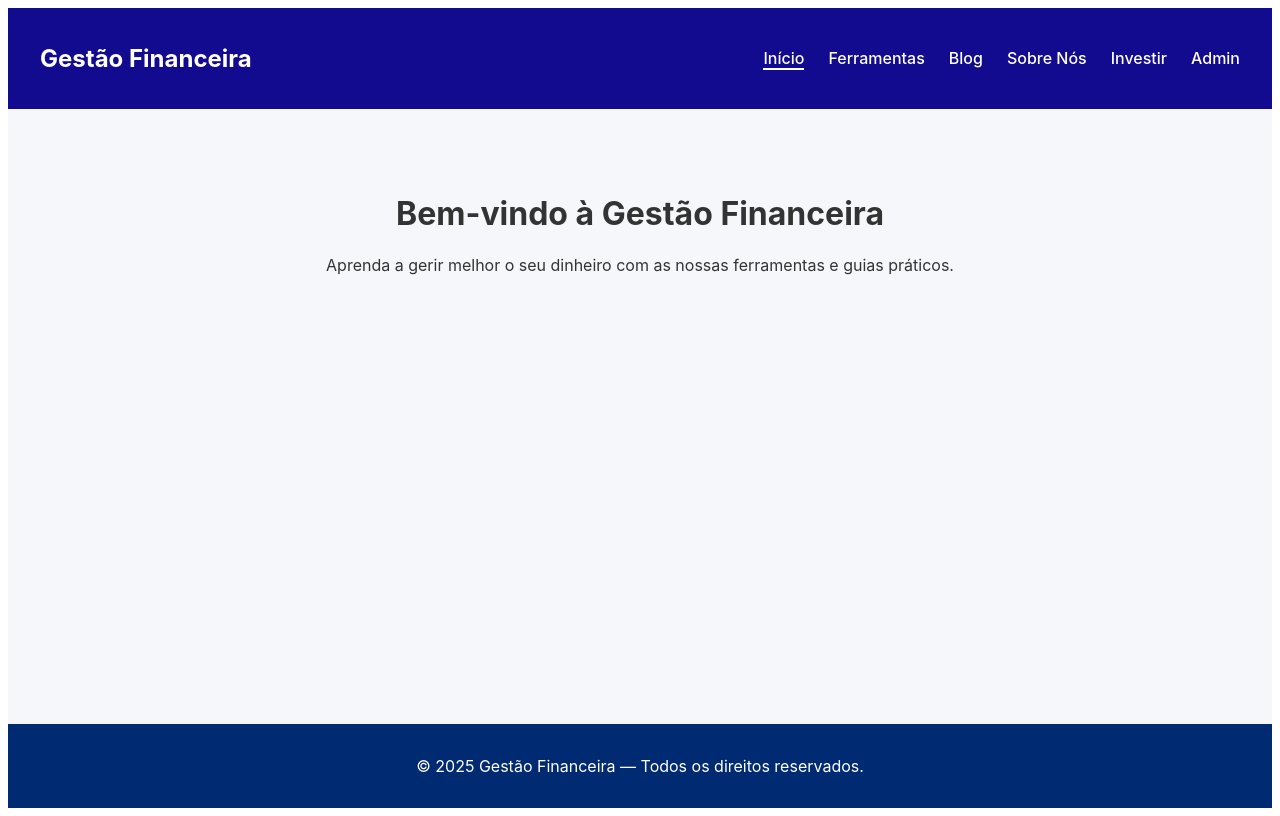
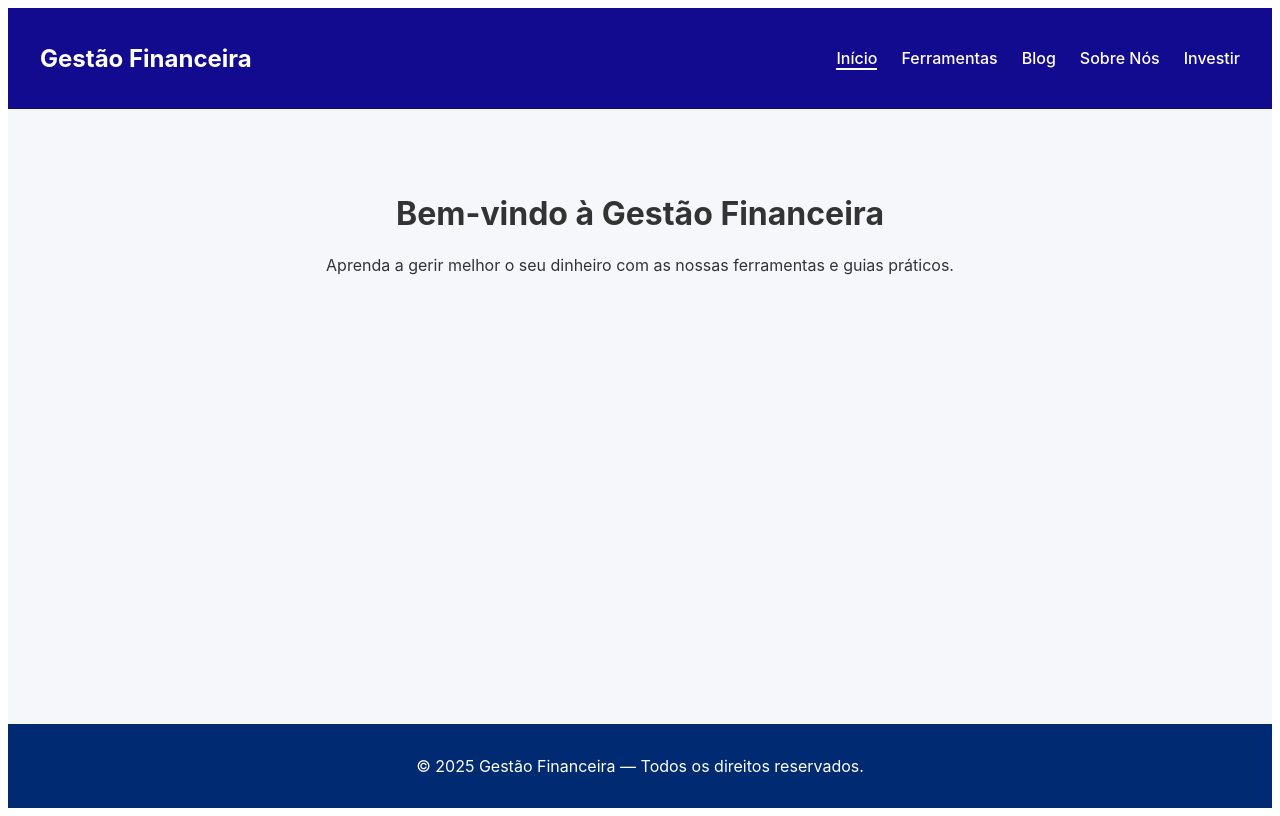
Before and after one commit to LUKOM-rgb/PW, a Vue app in the folder gestão-financeira/: page / in a window 1280 px wide. Built offline with nearby package versions, Linux system fonts and the light colour scheme.

Commit message:
fix remove admin

```diff
--- a/gestão-financeira/src/App.vue
+++ b/gestão-financeira/src/App.vue
@@ -9,7 +9,6 @@
           <li><router-link to="/blog">Blog</router-link></li>
           <li><router-link to="/sobre">Sobre Nós</router-link></li>
           <li><router-link to="/investir">Investir</router-link></li>
-          <li><router-link to="/admin">Admin</router-link></li>
         </ul>
       </nav>
     </header>
```
